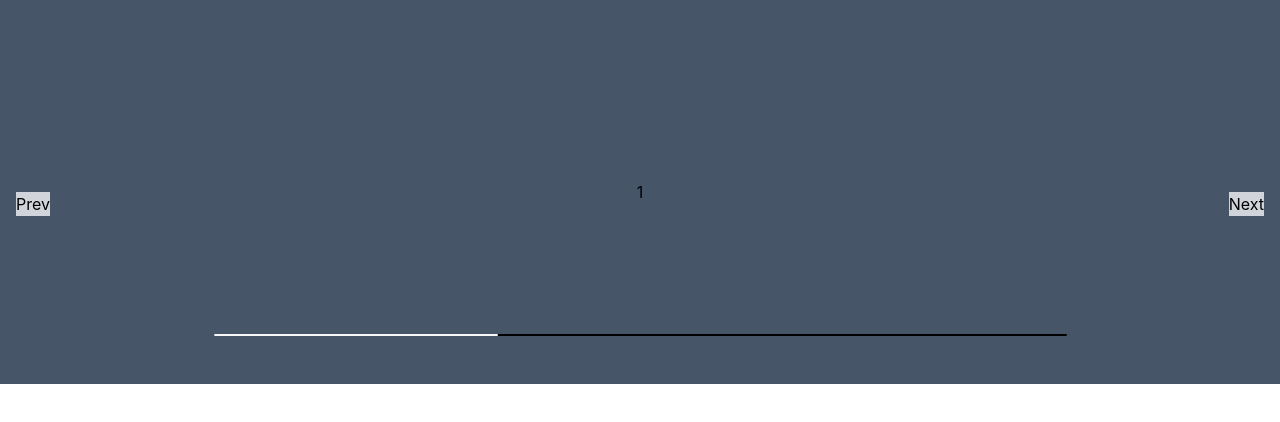
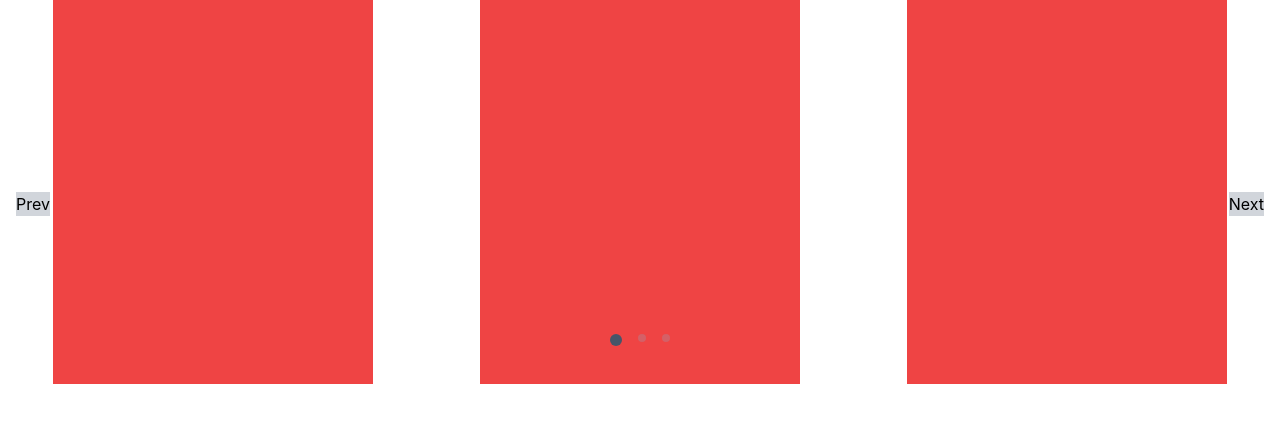
Before and after one commit to Meagle89/roar-carousel, a React (Create React App) app: page / in a window 1280 px wide. Shown: the top 422 px of the page. Built offline with nearby package versions, Linux system fonts and the light colour scheme.

Commit message:
set default styles for indicators, adjusted logic for multiple active items

```diff
--- a/src/App.js
+++ b/src/App.js
@@ -3,11 +3,14 @@ import Item from "./components/Item";
 
 function App() {
   return (
-    <div className="App mx-auto h-96 w-screen">
+    <div className="w-screen mx-auto App h-96">
       <Carousel>
         <Item>1</Item>
         <Item>2</Item>
         <Item>3</Item>
+        <Item>4</Item>
+        <Item>5</Item>
+        <Item>6</Item>
       </Carousel>
     </div>
   );
--- a/src/components/Carousel.jsx
+++ b/src/components/Carousel.jsx
@@ -4,23 +4,24 @@ import { useSwipeable } from 'react-swipeable';
 import {Prev, Next} from './Buttons';
 import Indicators from './Indicators';
 import ScrollBar from './ScrollBar';
-import options from '../helpers/default-options';
+import setOptions from '../helpers/default-options';
 
 const Carousel = ({ children, options }) => {
   const [activeIndex, setActiveIndex] = useState(0);
-  const [width, setWidth] = useState(0);
   const [viewport, setViewport] = useState(0);
   const ref = useRef(null);
 
   const updateIndex = (newIndex) => {
     if (newIndex < 0) {
       newIndex = 0;
-    } else if (newIndex >= React.Children.count(children)) {
-      newIndex = React.Children.count(children) - 1;
+    } else if (newIndex >= React.Children.count(children) - options.activeItems) {
+      newIndex = React.Children.count(children) - options.activeItems;
     }
 
     setActiveIndex(newIndex);
   };
+
+  const calculateMultiplier = () => 100 / (options.activeItems);
 
   const handlers = useSwipeable({
     onSwipedLeft: () => updateIndex(activeIndex + 1),
@@ -28,7 +29,7 @@ const Carousel = ({ children, options }) => {
   });
 
   const renderIndicators = () => {
-    if ( options.displayIndicator) return <Indicators />
+    if ( options.displayIndicator) return <Indicators items={React.Children.count(children)} activeIndex={activeIndex} />
   }
 
   const renderButtons = () => {
@@ -41,7 +42,6 @@ const Carousel = ({ children, options }) => {
 
   useEffect(() => {
     const w = window;
-    setWidth(ref.current.scrollWidth);
     setViewport(w.innerWidth);
 
     w.onresize = (ev) => setViewport(ev.target.innerWidth);
@@ -49,9 +49,9 @@ const Carousel = ({ children, options }) => {
 
   return (
     <div {...handlers} className="relative h-full overflow-hidden carousel">
-      <div ref={ref} className="h-full transition-all duration-300 inner whitespace-nowrap" style={{ transform: `translateX(-${activeIndex * 100}%)` }}>
+      <div ref={ref} className="h-full transition-all duration-300 inner whitespace-nowrap" style={{ transform: `translateX(-${activeIndex * calculateMultiplier()}%)` }}>
         {React.Children.map(children, (child, index) => {
-          return React.cloneElement(child, { width: '100%' });
+          return React.cloneElement(child, { width: `${calculateMultiplier()}%` });
         })}
       </div>
         {renderButtons()}
@@ -67,7 +67,7 @@ Carousel.propTypes = {
 }
 
 Carousel.defaultProps = {
-  options: options
+  options: setOptions(),
 }
 
 export default Carousel;
--- a/src/components/Indicators.jsx
+++ b/src/components/Indicators.jsx
@@ -1,15 +1,46 @@
-import React from "react";
+import React from 'react';
+import PropTypes from 'prop-types';
 
-const Indicators = ({ children }) =>  (
-    <div className="indicator">
-      {React.Children.map(children, (child, index) => (
-        <Dot />
-      ))}
+const Indicators = ({ items, activeIndex, displayDots, styles }) => {
+  return (
+    <div className={`indicator ${styles}`}>
+      {[...Array(displayDots)].map((dot, index) => {
+        if (items > 1) {
+          if (activeIndex < displayDots) {
+            return <Dot active={activeIndex === index} key={index} />;
+          } else {
+            return <Dot active={activeIndex - displayDots === index} key={index} />;
+          }
+        }
+        return null;
+      })}
     </div>
   );
+};
 
-  const Dot = ({activeIndex, index, updateIndex,}) => (
-    <button className="dot rounded-full w-2 h-2 bg-slate-400"></button>
-  );
+const Dot = ({ active, styles, activeStyles }) => <button className={`dot ${active ? activeStyles : styles}`}></button>;
 
-export default Indicators
+Indicators.propTypes = {
+  activeIndex: PropTypes.number.isRequired,
+  displayDots: PropTypes.number,
+  items: PropTypes.number.isRequired,
+  styles: PropTypes.string,
+};
+
+Indicators.defaultProps = {
+  displayDots: 3,
+  styles: "flex mx-auto overflow-hidden whitespace-nowrap w-fit relative -top-[50px]",
+};
+
+Dot.propTypes = {
+  active: PropTypes.bool.isRequired,
+  styles: PropTypes.string,
+  activeStyles: PropTypes.string,
+};
+
+Dot.defaultProps = {
+  styles: 'mx-2 w-2 h-2 rounded-full bg-slate-400/[0.3]',
+  activeStyles: 'mx-2 w-3 h-3 bg-slate-600 rounded-full',
+};
+
+export default Indicators;
--- a/src/components/Item.jsx
+++ b/src/components/Item.jsx
@@ -2,8 +2,9 @@
 
 const Item = ({ children, width }) => {
   return (
-    <div className="carousel-item inline-flex items-center justify-center h-full bg-slate-600" style={{ width: width }}>
-      {children}
+    <div className="inline-flex items-center justify-center h-full carousel-item" style={{ width: width }}>
+      <div className="w-3/4 h-full bg-red-500">
+        </div>
     </div>
   );
 };
--- a/src/components/ScrollBar.jsx
+++ b/src/components/ScrollBar.jsx
@@ -10,7 +10,7 @@ const ScrollBar = ({ items, styles, activeIndex, viewport }) => {
   }, [items, viewport]);
 
   const inlineStyles = {
-    width: `${Math.floor(width)}px`,
+    width: `${Math.ceil(width)}px`,
     transform: `translateX(${activeIndex * 100}%)`,
   };
 
--- a/src/helpers/default-options.js
+++ b/src/helpers/default-options.js
@@ -1,11 +1,15 @@
-const options = {
-  displayButtons: true,
-  displayScrollBar: true,
-  displayIndicators: false,
-  nextButtonStyle: null,
-  prevButtonStyle: null,
-  infiniteScroll: false,
-  scrollBarStyles: null,
-}
 
-export default options;
+const setOptions = (options = {}) => ({
+  activeItems: options.activeItems || 3,
+  displayButtons: options.displayButtons || true,
+  displayScrollBar: options.displayScrollBar || false,
+  displayIndicator: options.displayIndicator || true,
+  nextButtonStyle: options.nextButtonStyle || null,
+  prevButtonStyle: options.prevButtonStyle || null,
+  infiniteScroll: options.infiniteScroll || false,
+  scrollBarStyles: options.scrollBarStyles || null,
+  indicatorStyles: options.indicatorStyles || null,
+  dotStyles: options.dotStyles || null,
+});
+
+export default setOptions;
```
